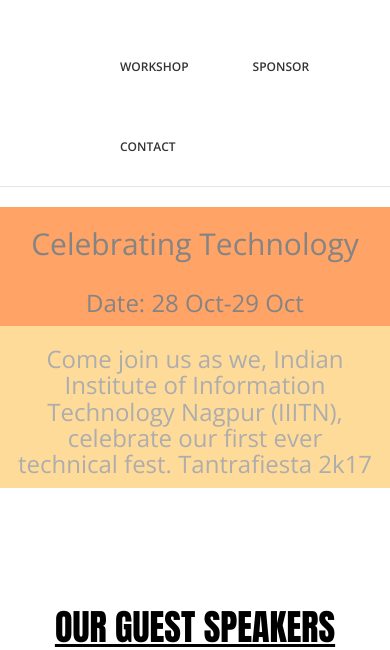
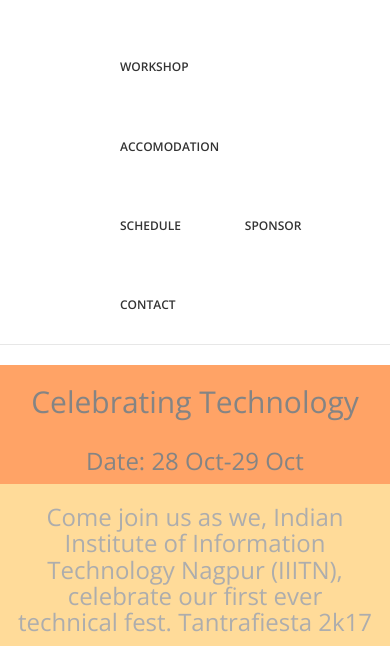
Before and after one commit to tantrafiesta/tantra2017, a plain HTML site: page mobile/mindex.html in a window 390 px wide. Both pictures are taken after a click on the button "Toggle navigation". Shown: the part 131-781 px from the top of the page. Drawn offline with nearby package versions, Linux system fonts and the light colour scheme; a script that the page names is missing.

Commit message:
Add files via upload

```diff
--- a/mobile/mindex.html
+++ b/mobile/mindex.html
@@ -88,6 +88,8 @@
 								<li role="presentation"><a href="mindex.html" class="active">Home</a></li>
 								<li role="presentation"><a href="#events">Events</a></li>
 								<li role="presentation"><a href="http://www.iiitnworkshop.tk">Workshop</a></li>
+                <li role="presentation"><a href="accomodation.html">Accomodation</a></li>
+                <li role="presentation"><a href="schedule.pdf">Schedule</a></li>
 								<li role="presentation"><a href="../sponsor.html">Sponsor</a></li>
 								<li role="presentation"><a href="#contact">Contact</a></li>
 							</ul>
@@ -139,7 +141,7 @@
 		</div>
 	</div>
 
-	<div class="container" style="margin-top:100px;" id="guest">
+	<div class="container" style="margin-top:100px;" id="events">
 		<div class="text-center">
 			<div class="wow bounceInDown" data-wow-offset="0" data-wow-delay="0.3s">
 				<h3></h3>
```
